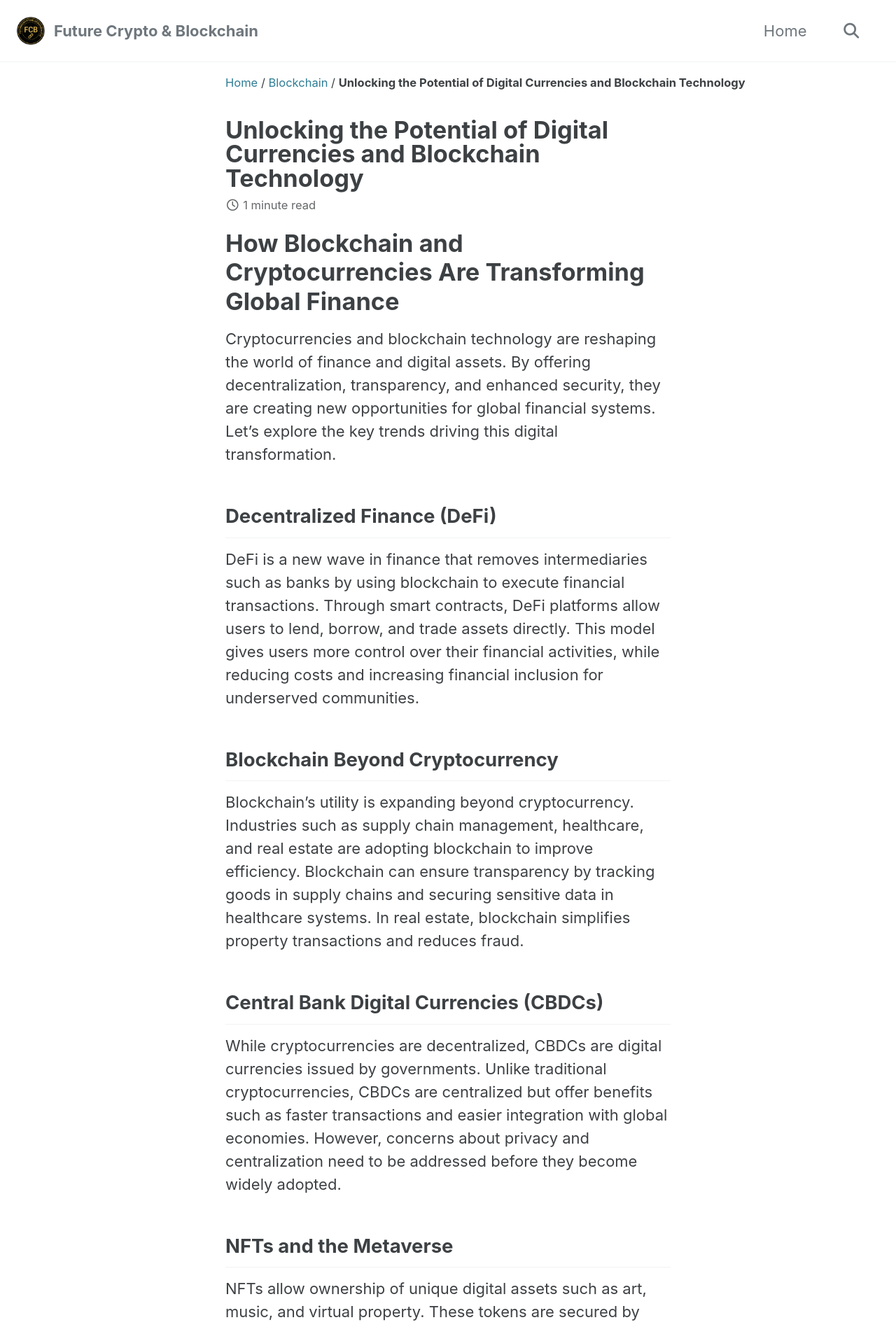
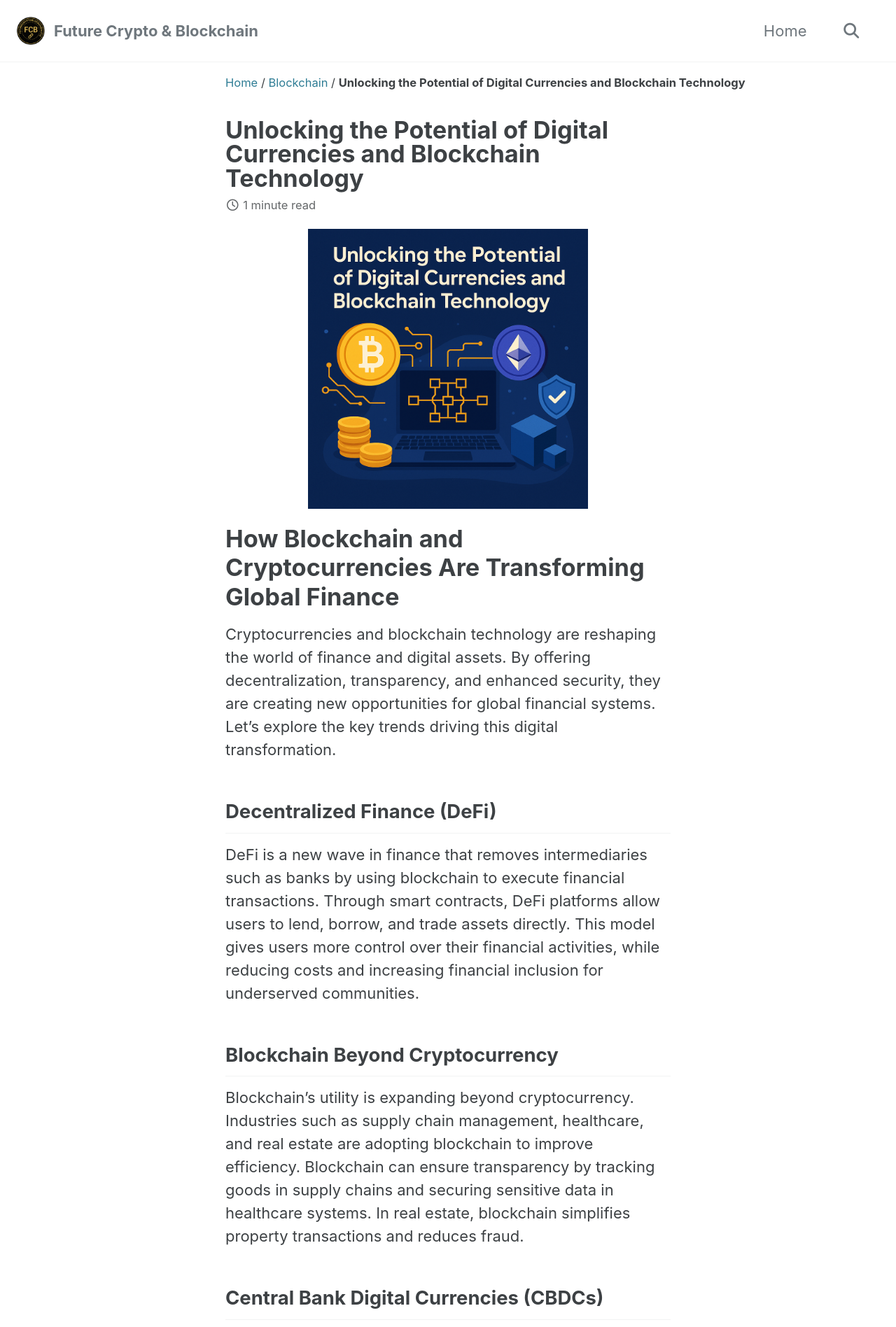
Before and after one commit to hron0891/futurecryptoblockchain, a Jekyll site: the page built from _posts/2025-05-04-unlocking-digital-currencies-blockchain.md, in a window 1280 px wide. Shown: the top 1896 px of the page at 70% size. Built offline with Jekyll 4.4.1, drawn with Linux system fonts in a browser that asks for light colours; cached includes are drawn as plain includes.

Commit message:
Update 2025-05-04-unlocking-digital-currencies-blockchain.md

```diff
--- a/_posts/2025-05-04-unlocking-digital-currencies-blockchain.md
+++ b/_posts/2025-05-04-unlocking-digital-currencies-blockchain.md
@@ -3,8 +3,13 @@ title: "Unlocking the Potential of Digital Currencies and Blockchain Technology"
 date: 2025-05-04 17:30:00 +0000
 categories: blockchain
 description: "Discover how blockchain and cryptocurrencies are revolutionizing global finance through DeFi, CBDCs, NFTs, and industry-wide transformation."
-image: "/assets/images/blockchain-transformation.png"
 ---
+
+<div class="post-content">
+
+  <div class="post-image" style="text-align:center; margin-bottom:1em;">
+    <img src="/assets/images/blockchain-transformation.png" alt="Unlocking the Potential of Digital Currencies and Blockchain Technology" width="400" height="400" />
+  </div>
 
 <h1>How Blockchain and Cryptocurrencies Are Transforming Global Finance</h1>
 
@@ -27,3 +32,4 @@ image: "/assets/images/blockchain-transformation.png"
 
 <h2>Conclusion</h2>
 <p>Blockchain and cryptocurrencies are at the forefront of a digital revolution. With innovations like DeFi, CBDCs, and NFTs, blockchain technology holds the potential to transform industries and democratize financial services. However, addressing regulatory, security, and scalability challenges will be key to unlocking its full potential and driving future adoption.</p>
+</div>
```
